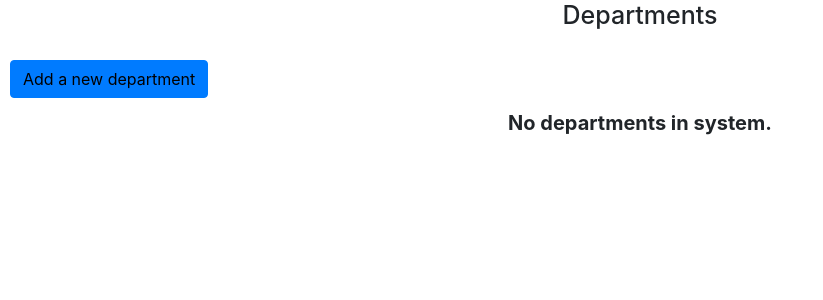
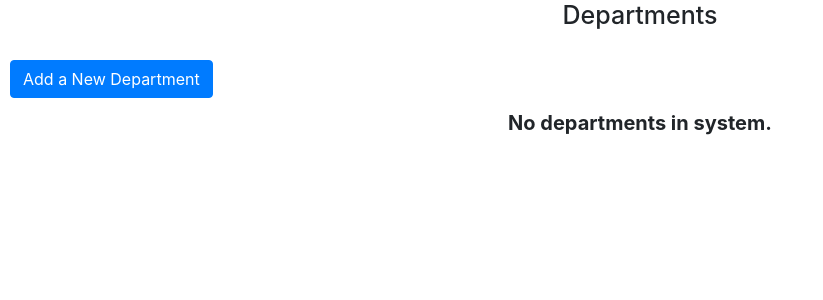
Before and after one commit to garrulous-gobies/Bangazon_1, a Django app: page /Bangazon/Departments in a window 1280 px wide. Shown: the part 40-340 px from the top of the page, without its empty margins (0-823 px from the left). Run offline with Django 3.2, Linux system fonts and the light colour scheme; data that the repository does not hold is empty; some libraries are stand-ins or nearby versions.

Commit message:
updated readme and style of buttons

```diff
--- a/Bangazon/static/Bangazon/index.css
+++ b/Bangazon/static/Bangazon/index.css
@@ -51,6 +51,9 @@ text-decoration: none;
 a {
     color:black;
 }
+button a {
+    color: white;
+}
 
 .delete_div{
     margin:15px;
--- a/Bangazon/templates/Bangazon/computer_details.html
+++ b/Bangazon/templates/Bangazon/computer_details.html
@@ -37,7 +37,7 @@
         <form method="post" action="{% url 'Bangazon:computer_delete_confirm' %}">
             {% csrf_token %}
             <input type="hidden" value="{{computer.id}}" name="computer_id">
-            <input type="submit" class="btn" value="Delete">
+            <input type="submit" class="btn btn-primary" value="Delete">
         </form>
         <button class="btn btn_margin btn-primary"><a href="{% url 'Bangazon:computers' %}">Back</a></button>
     </div>
--- a/Bangazon/templates/Bangazon/computers.html
+++ b/Bangazon/templates/Bangazon/computers.html
@@ -12,7 +12,7 @@
             {% csrf_token %}
             <p>Filter Computers By Make or Manufacturer</p>
             <input placeholder="make or manufacturer" type="text" name="computer_search" id="computer_search">
-            <input type="submit" value="Search">
+            <input type="submit" value="Search" class="btn btn-primary">
         </form>
       <ul class="list-group list-group-flush dept_list">
         {% for computer in computer_list %}
--- a/Bangazon/templates/Bangazon/departments.html
+++ b/Bangazon/templates/Bangazon/departments.html
@@ -5,7 +5,7 @@
 {% block content %}
 <h1 class="main_title">Departments</h1>
 <div class="add_department">
-    <button class="btn btn_margin btn-primary"><a class="no_dec" href="{% url 'Bangazon:new_department' %}">Add a new department</a></button>
+    <button class="btn btn_margin btn-primary"><a class="no_dec" href="{% url 'Bangazon:new_department' %}">Add a New Department</a></button>
 </div>
 <section class="department_list">
     <div>
```
Also changed, not shown: README.md.
